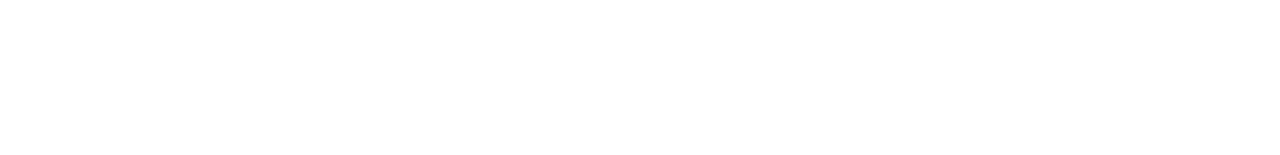
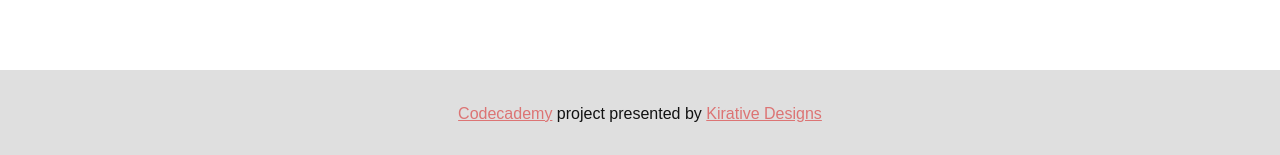
Before and after one commit to KirativeWD/ravenous, a React (Vite) app: page / in a window 1280 px wide. Shown: the part 2319-2474 px from the top of the page. Before the commit the page ends 2389 px from the top, so only its background shows below. Built offline with nearby package versions, Linux system fonts and the light colour scheme; a web font is replaced by a local one.

Commit message:
Added footer and styling

```diff
--- a/src/App.jsx
+++ b/src/App.jsx
@@ -16,6 +16,9 @@
         </section>
         <BusinessList />
       </main>
+      <footer>
+        <p><a href="codecademy.com" target="_blank">Codecademy</a> project presented by <a href="kirativedesigns.com" target="_blank">Kirative Designs</a></p>
+      </footer>
     </>
   )
 }
--- a/src/styles.css
+++ b/src/styles.css
@@ -67,3 +67,24 @@
     font-size: clamp(1.75rem, 3vw + 0.25rem, 2rem);
     font-family: var(--ff-heading);
 }
+
+footer {
+    text-align: center;
+    padding-block: 2rem;
+    background: hsl(0, 0%, 87.5%)
+}
+
+a {
+    color: var(--clr-brand);
+    transition: all 100ms ease-in-out;
+}
+
+a:is(:hover, :focus-visible) {
+    text-decoration: none;
+}
+
+a:is(:focus-visible) {
+    outline: 2px solid var(--clr-brand);
+    outline-offset: 2px;
+    border-radius: 2px;
+}
```
